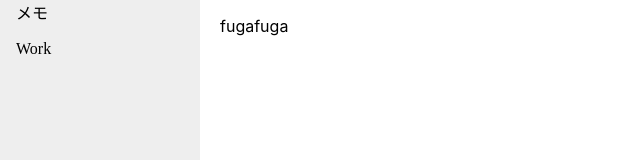
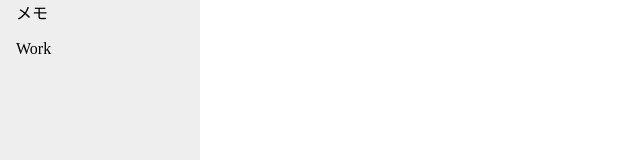
Before and after one commit to mississppi/tauri_note, a React (Create React App) app: page / in a window 1280 px wide. Shown: the top 160 px of the page, without its empty margins (0-640 px from the left). Built offline with nearby package versions, Linux system fonts and the light colour scheme; a web font is replaced by a local one.

Commit message:
create draftjsarea

```diff
--- a/package.json
+++ b/package.json
@@ -17,7 +17,6 @@
     "draft-js": "^0.11.7",
     "react": "^17.0.2",
     "react-dom": "^17.0.2",
-    "react-draft-wysiwyg": "^1.14.7",
     "react-scripts": "5.0.0",
     "typescript": "^4.6.2",
     "web-vitals": "^2.1.4"
--- a/src/App.tsx
+++ b/src/App.tsx
@@ -1,5 +1,7 @@
+import React from "react";
 import './App.css';
 import './font/fonts.css';
+import TextEditor from "./components/TextEditor";
 
 function App() {
   const sample_post = get_posts();
@@ -15,7 +17,7 @@ function App() {
         }
       </div>
       <div className="main">
-        <p>fugafuga</p>
+        <TextEditor />
       </div>
     </div>);
 }
--- /dev/null
+++ b/src/components/TextEditor.tsx
@@ -0,0 +1,25 @@
+import React from "react";
+import {
+    Editor,
+    EditorState,
+    RichUtils,
+    AtomicBlockUtils,
+    DraftEditorCommand,
+    convertToRaw,
+    convertFromRaw
+} from "draft-js";
+
+function TextEditor() {
+    const initialState = EditorState.createEmpty();
+    const [editorState, setEditorState] = React.useState<EditorState>(initialState);
+    return (
+        <div className="texteditor">
+            <Editor
+                editorState={editorState}
+                onChange={setEditorState}
+            />
+        </div>
+    );
+}
+
+export default TextEditor;
```
Also changed, not shown: 1 other file (tests, documents, lock files or other folders).
